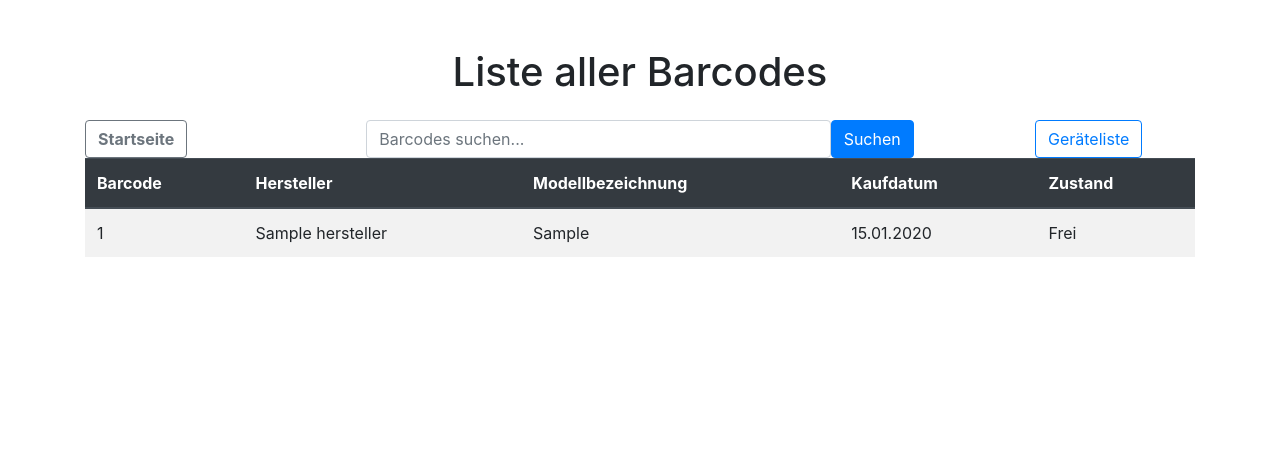
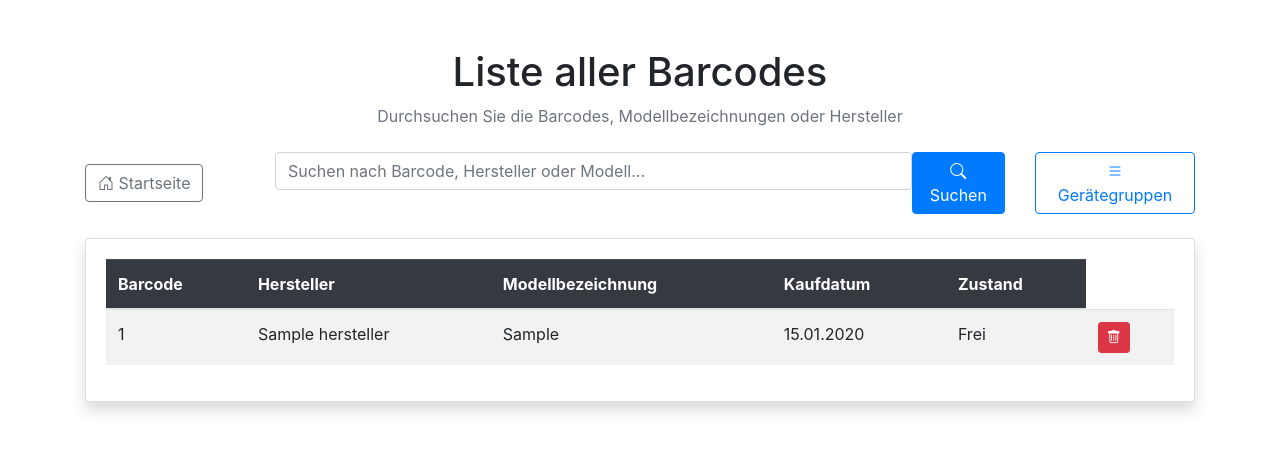
Before and after one commit to qwersumme/LVSW, a Django app: page /devicemanagerapp/barcodes-liste/ in a window 1280 px wide. Shown: the top 452 px of the page. Run offline with Django 5.2, Linux system fonts and the light colour scheme; tables that the repository leaves empty hold one stand-in row (values such as "Sample post"); some libraries are stand-ins or nearby versions.

Commit message:
added barcode Delete Button

```diff
--- a/LVSW/devicemanagerapp/forms.py
+++ b/LVSW/devicemanagerapp/forms.py
@@ -56,7 +56,7 @@ class BarcodeelementForm(forms.ModelForm):
         model = Barcodeelement
         fields = ['kaufdatum', 'bemerkungen', 'zustand', 'länge', 'breite', 'höhe']
         widgets = {
-            'kaufdatum': forms.DateInput(attrs={'class': 'form-control', 'placeholder':'18.11.2024'}),
+            'kaufdatum': forms.DateInput(attrs={'class': 'form-control', 'placeholder':'mm/dd/yyyy'}),
             'bemerkungen': forms.Textarea(attrs={'class': 'form-control','rows': 3, 'placeholder': 'Notizen'}),
             'zustand': forms.Select(attrs={'class': 'form-control'}),
             'länge': forms.NumberInput(attrs={'class': 'form-control', 'placeholder': '610mm'}),
--- a/LVSW/devicemanagerapp/templates/devicemanagerapp/barcodes_liste.html
+++ b/LVSW/devicemanagerapp/templates/devicemanagerapp/barcodes_liste.html
@@ -3,39 +3,51 @@
 <head>
     <meta charset="UTF-8">
     <meta name="viewport" content="width=device-width, initial-scale=1.0">
-    <title>Barcodes Liste</title>
+    <title>Liste aller Barcodes</title>
     <link rel="stylesheet" href="https://stackpath.bootstrapcdn.com/bootstrap/4.5.2/css/bootstrap.min.css">
+    <!-- Optional: Bootstrap Icons -->
+    <link rel="stylesheet" href="https://cdnjs.cloudflare.com/ajax/libs/bootstrap-icons/1.8.3/font/bootstrap-icons.min.css">
 </head>
 <body>
     <div class="container mt-5">
-        <h1 class="text-center">Liste aller Barcodes</h1>
+        <!-- Titel -->
+        <div class="text-center mb-4">
+            <h1 class="display-5">Liste aller Barcodes</h1>
+            <p class="text-muted">Durchsuchen Sie die Barcodes, Modellbezeichnungen oder Hersteller</p>
+        </div>
 
-        <!--<div class="mb-3 text-end">
-            <a href="{% url 'mainindex' %}" class="btn btn-outline-secondary">Zurück zur Startseite</a>
-        </div> -->
-
-        <div class="row mt-4 align-items-center">
-            <!-- Zurück-Button am linken Rand -->
+        <!-- Navigation und Suchleiste -->
+        <div class="row mb-4 align-items-center">
+            <!-- Zurück-Button -->
             <div class="col-md-2 text-start">
-                <a href="{% url 'mainindex' %}" class="btn btn-outline-secondary"><b>Startseite</b></a>
+                <a href="{% url 'mainindex' %}" class="btn btn-outline-secondary">
+                    <i class="bi bi-house-door"></i> Startseite
+                </a>
             </div>
 
             <!-- Suchleiste -->
-            <div class="col-md-8 d-flex justify-content-center">
-                <form method="get" class="d-flex w-75">
-                    <input type="text" name="q" placeholder="Barcodes suchen..." value="{{ query }}" class="form-control me-2">
-                    <button type="submit" class="btn btn-primary">Suchen</button>
+            <div class="col-md-8">
+                <form method="get" class="d-flex">
+                    <input type="text" name="q" placeholder="Suchen nach Barcode, Hersteller oder Modell..." value="{{ query }}" class="form-control me-2">
+                    <button type="submit" class="btn btn-primary">
+                        <i class="bi bi-search"></i> Suchen
+                    </button>
                 </form>
             </div>
 
+            <!-- Geräte-Liste -->
             <div class="col-md-2 text-end">
-                <a href="{% url 'geraete_liste' %}" class="btn btn-outline-primary"> Ger&auml;teliste</a>
+                <a href="{% url 'geraete_liste' %}" class="btn btn-outline-primary">
+                    <i class="bi bi-list"></i> Gerätegruppen
+                </a>
+            </div>
         </div>
 
-        </div>
-
+        <!-- Tabelle der Barcodes -->
+        <div class="card shadow">
+            <div class="card-body">
                 <table class="table table-striped">
-            <thead class="thead-dark">
+                    <thead class="table-dark">
                         <tr>
                             <th>Barcode</th>
                             <th>Hersteller</th>
@@ -52,14 +64,24 @@
                             <td>{{ barcode.geraetetypid.modellbezeichnung }}</td>
                             <td>{{ barcode.kaufdatum|date:"d.m.Y" }}</td>
                             <td>{{ barcode.zustand }}</td>
+                            <td>
+                                <form method="post" action="{% url 'delete_barcode' barcode.barcode %}" style="display:inline;">
+                                    {% csrf_token %}
+                                    <button type="submit" class="btn btn-sm btn-danger">
+                                        <i class="bi bi-trash"></i>
+                                    </button>
+                                </form>
+                            </td>
                         </tr>
                         {% empty %}
                         <tr>
-                    <td colspan="5" class="text-center">Keine Barcodes gefunden.</td>
+                            <td colspan="5" class="text-center text-muted">Keine Barcodes gefunden.</td>
                         </tr>
                         {% endfor %}
                     </tbody>
                 </table>
             </div>
+        </div>
+    </div>
 </body>
 </html>
--- a/LVSW/devicemanagerapp/urls.py
+++ b/LVSW/devicemanagerapp/urls.py
@@ -14,4 +14,5 @@ urlpatterns = [
     path('edit-device/<int:geraete_id>/', views.edit_device, name='edit_device'),
     path('generate-barcodes/<int:geraetetypid>/', views.generate_barcodes, name='generate_barcodes'),
     path('barcodes-liste/', views.barcodes_liste, name='barcodes_liste'),
+    path('delete-barcode/<int:barcode_id>/', views.delete_barcode, name='delete_barcode'),
 ]
--- a/LVSW/devicemanagerapp/views.py
+++ b/LVSW/devicemanagerapp/views.py
@@ -145,3 +145,11 @@ def barcodes_liste(request):
         barcodes = Barcodeelement.objects.select_related('geraetetypid')
 
     return render(request, 'devicemanagerapp/barcodes_liste.html', {'barcodes': barcodes, 'query': query})
+
+def delete_barcode(request, barcode_id):
+    barcode = get_object_or_404(Barcodeelement, barcode=barcode_id)
+    if request.method == 'POST':
+        barcode.delete()
+        messages.success(request, f"Barcode {barcode_id} wurde erfolgreich gelöscht!")
+        return redirect('barcodes_liste')  # Zurück zur Liste aller Barcodes
+    return render(request, 'devicemanagerapp/delete_barcode.html', {'barcode': barcode})
```
Also changed, not shown: LVSW/devicemanagerapp/templates/devicemanagerapp/delete_barcode.html (added, +21 -0 lines). Lines whose indentation alone changed are shown as unchanged.
